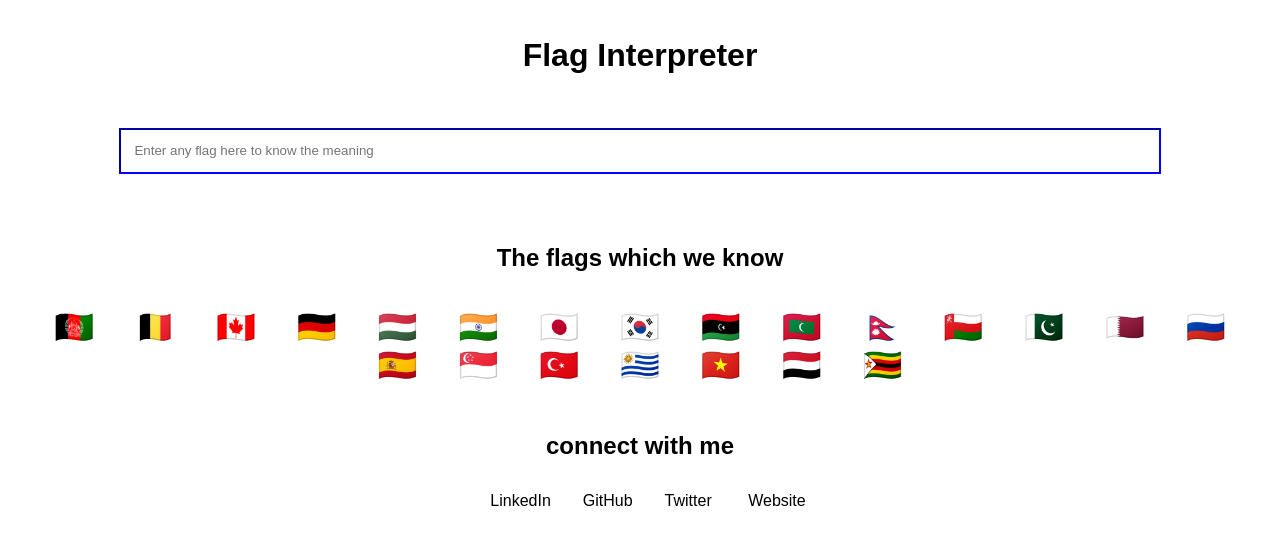
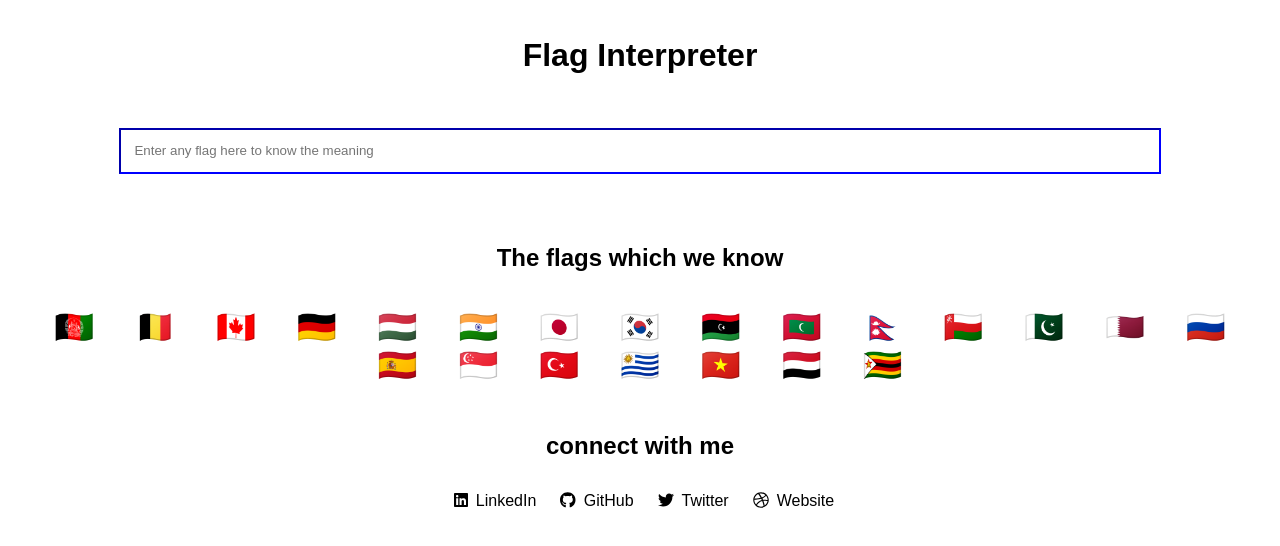
Before and after one commit to niharika-kesarwani/flag-interpreter, a React (Create React App) app: page / in a window 1280 px wide. Shown: the top 546 px of the page. Built offline with nearby package versions, Linux system fonts and the light colour scheme.

Commit message:
updated footer icons

```diff
--- a/package.json
+++ b/package.json
@@ -5,6 +5,10 @@
   "keywords": [],
   "main": "src/index.js",
   "dependencies": {
+    "@fortawesome/fontawesome-svg-core": "6.2.1",
+    "@fortawesome/free-brands-svg-icons": "6.2.1",
+    "@fortawesome/free-solid-svg-icons": "6.2.1",
+    "@fortawesome/react-fontawesome": "0.2.0",
     "react": "17.0.2",
     "react-dom": "17.0.2",
     "react-scripts": "4.0.0"
--- a/src/App.js
+++ b/src/App.js
@@ -1,5 +1,11 @@
 import "./styles.css";
 import React, { useState } from "react";
+
+import { library } from "@fortawesome/fontawesome-svg-core";
+import { fab } from "@fortawesome/free-brands-svg-icons";
+import { FontAwesomeIcon } from "@fortawesome/react-fontawesome";
+
+library.add(fab);
 
 const flagDictionary = {
   "🇦🇫": "Afghanistan",
@@ -86,7 +92,7 @@ export default function App() {
               rel="noreferrer"
               target="_blank"
             >
-              <i className="fa-brands fa-linkedin"></i>
+              <FontAwesomeIcon className="icons" icon={["fab", "linkedin"]} />
               LinkedIn
             </a>
           </li>
@@ -97,7 +103,7 @@ export default function App() {
               rel="noreferrer"
               target="_blank"
             >
-              <i className="fa-brands fa-github"></i>
+              <FontAwesomeIcon className="icons" icon={["fab", "github"]} />
               GitHub
             </a>
           </li>
@@ -108,7 +114,7 @@ export default function App() {
               rel="noreferrer"
               target="_blank"
             >
-              <i className="fa-brands fa-twitter"></i>
+              <FontAwesomeIcon className="icons" icon={["fab", "twitter"]} />
               Twitter
             </a>
           </li>
@@ -119,7 +125,7 @@ export default function App() {
               rel="noreferrer"
               target="_blank"
             >
-              <i className="social-icon fa-brands fa-dribbble"> </i>
+              <FontAwesomeIcon className="icons" icon={["fab", "dribbble"]} />
               Website
             </a>
           </li>
--- a/src/styles.css
+++ b/src/styles.css
@@ -36,6 +36,6 @@ input {
   padding-left: 0;
 }
 
-i {
+.icons {
   padding: 0 0.5rem;
 }
```
